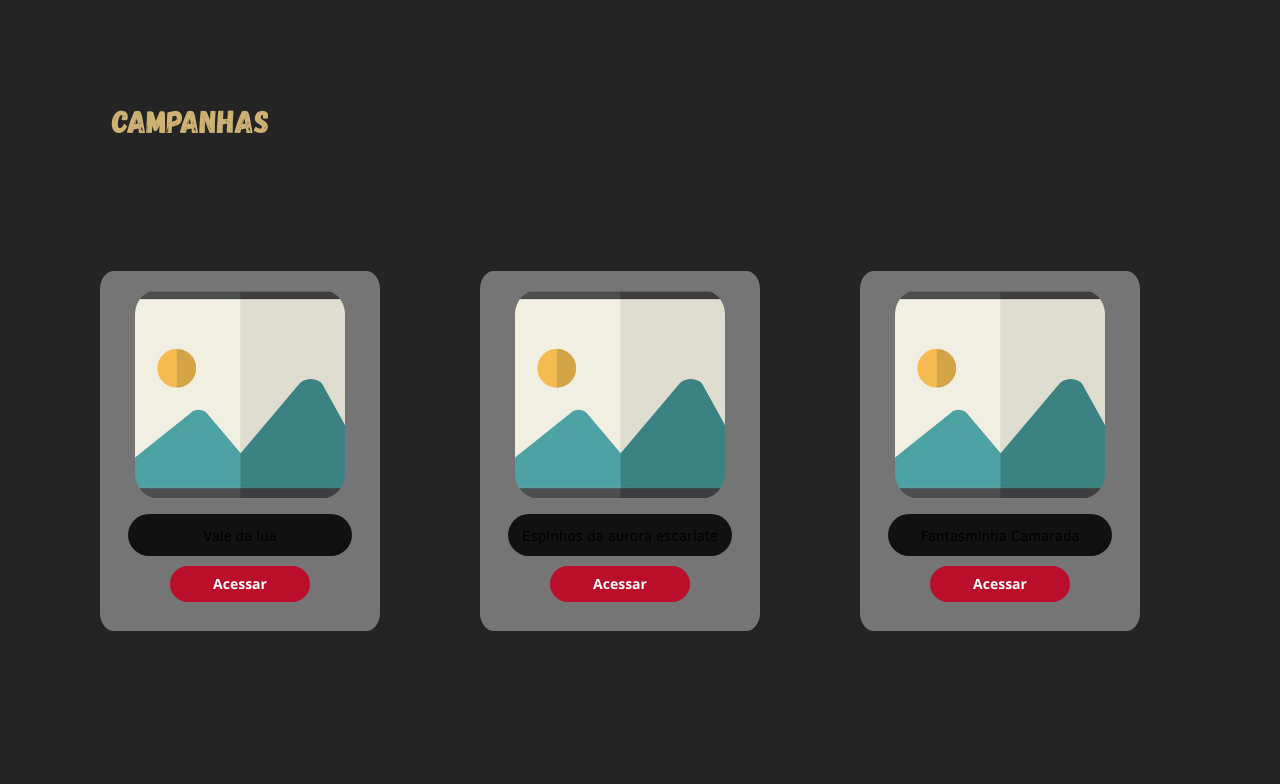
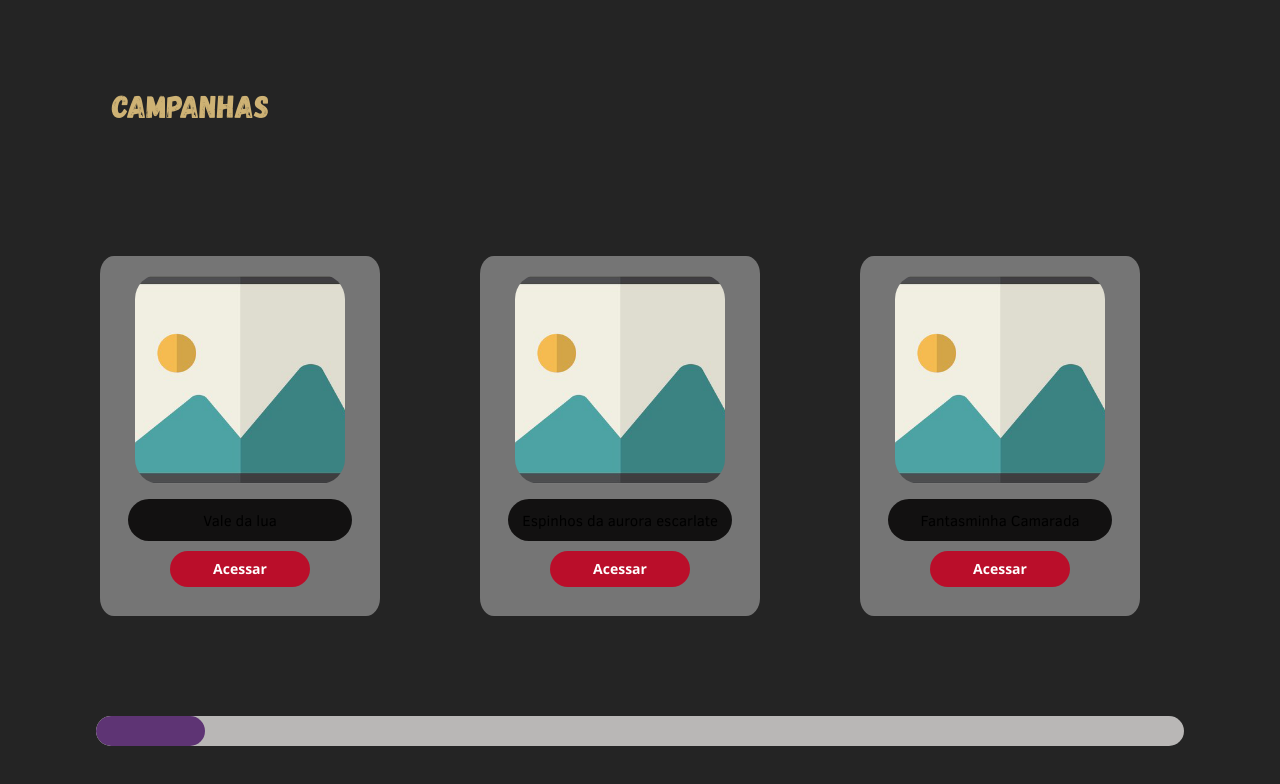
Before and after one commit to lucasolib/fichas_do_medo, a React (Vite) app: page /campanhas in a window 1280 px wide. Shown: the top 784 px of the page. Built offline with nearby package versions, Linux system fonts and the light colour scheme.

Commit message:
Feat: Finaliza a implementação da página de campanhas

```diff
--- a/src/css/campanhas.css
+++ b/src/css/campanhas.css
@@ -46,6 +46,7 @@ main {
   height: 360px;
   width: 280px;
   margin: 50px;
+  flex-shrink: 0;
 }
 
 .fotoCampanha {
@@ -71,6 +72,8 @@ main {
   font-family: 'openSansBold';
   font-size: 14px;
   font-weight: bolder;
+  text-decoration: none;
+  align-content: center;
   background-color: #BA0E2A;
   color: white;
   border-radius: 20px;
@@ -89,3 +92,20 @@ main {
   width: 80%;
   margin-top: 15px;
 }
+
+.barraExterna {
+  display: flex;
+  background-color: #B9B7B6;
+  width: 85%;
+  height: 30px;
+  align-self: center;
+  border-radius: 25px;
+  overflow: hidden;
+}
+
+.barraInterna {
+  background-color: #5e3474;
+  height: 30px;
+  width: 100px;
+  border-radius: 25px;
+}
--- a/src/pages/campanhas.tsx
+++ b/src/pages/campanhas.tsx
@@ -1,7 +1,8 @@
 import '../css/campanhas.css';
 import { useEffect, useState, useRef } from 'react';
-import { motion } from 'framer-motion';
+import { motion, PanInfo } from 'framer-motion';
 import CAMPANHAS from '../mocks/mockCampanhas'; // APENAS DURANTE O DESENVOLVIMENTO
+import { Link } from 'react-router-dom';
 
 function Campanhas () {
   interface Campanha {
@@ -13,8 +14,11 @@ function Campanhas () {
   const [campanhas, setCampanhas] = useState<Campanha[]>([]);
   const [loading, setLoading] = useState(false);
   const [widthCarrossel, setWidthCarrossel] = useState(0)
+  const [widthBarra, setWidthBarra] = useState(0)
+  const [posicaoDrag, setPosicaoDrag] = useState(0);
 
   const carrossel = useRef<HTMLDivElement>(null);
+  const barra = useRef<HTMLDivElement>(null);
 
   function getCampanhas ():Promise<void> {
     return new Promise((resolve) => {
@@ -30,14 +34,28 @@ function Campanhas () {
   useEffect(() => {
     const fetchData = async () => {
       await getCampanhas();
-      if (carrossel.current){
-        const scrollWidth = carrossel.current.scrollWidth;
-        const offsetWidth = carrossel.current.offsetWidth;
-        setWidthCarrossel(scrollWidth - offsetWidth);
-      }
+      setTimeout(() => {
+        if (carrossel.current) {
+          const scrollWidth = carrossel.current.scrollWidth;
+          const offsetWidth = carrossel.current.offsetWidth;
+          setWidthCarrossel(scrollWidth - offsetWidth);
+        }
+        if (barra.current) {
+          const offsetBarra = barra.current.offsetWidth;
+          const larguraBarraInterna = offsetBarra * 0.1;
+          if (barra.current.firstChild) {
+            (barra.current.firstChild as HTMLDivElement).style.width = `${larguraBarraInterna}px`;
+          }
+          setWidthBarra(offsetBarra - larguraBarraInterna);
+        }
+      }, 100);
     }
     fetchData();
-  }, [])
+  }, [campanhas])
+
+  function handleDragBarra (_e: MouseEvent | TouchEvent | PointerEvent, info: PanInfo) {
+    setPosicaoDrag(-info.point.x * (widthCarrossel / widthBarra));
+  }
 
   return (
     <>
@@ -48,7 +66,11 @@ function Campanhas () {
           { loading ? (
             <h1>CARREGANDO</h1>
           ) : (
-            <motion.div className='carrosselInterno' drag='x' dragConstraints={{ right: 0, left: -widthCarrossel }}>
+            <motion.div
+              className='carrosselInterno'
+              dragConstraints={{ right: 0, left: -widthCarrossel }}
+              style={{ x: posicaoDrag }}
+            >
               {campanhas.map((campanha) => (
                 <motion.article className='cardCampanha' key={campanha.id}>
                   <img
@@ -59,7 +81,7 @@ function Campanhas () {
                   <div className='fundoNome'>
                     <h1 className='tituloCampanha'>{campanha.nome}</h1>
                   </div>
-                  <button className='acessarCampanha'> Acessar </button>
+                  <Link className='acessarCampanha' to={`campanha/${campanha.nome}`}> Acessar </Link>
                 </motion.article>
                 ))}
                 <motion.article className='cardCampanha'>
@@ -71,10 +93,22 @@ function Campanhas () {
                   <div className='fundoNome'>
                     <h1 className='tituloCampanha'>Nova campanha</h1>
                   </div>
-                  <button className='acessarCampanha'> Criar </button>
+                  <Link to='campanhas/criar' className='acessarCampanha'>
+                      Criar
+                  </Link>
                 </motion.article>
               </motion.div>
           )}
+        </motion.div>
+        <motion.div className='barraExterna' ref={barra}>
+          <motion.div
+            className='barraInterna'
+            drag='x'
+            dragConstraints={{ right: widthBarra, left: 0 }}
+            style={{ x: posicaoDrag * (widthBarra / widthCarrossel) }}
+            onDrag={handleDragBarra}
+            dragMomentum={false}
+          />
         </motion.div>
       </main>
     </>
```
